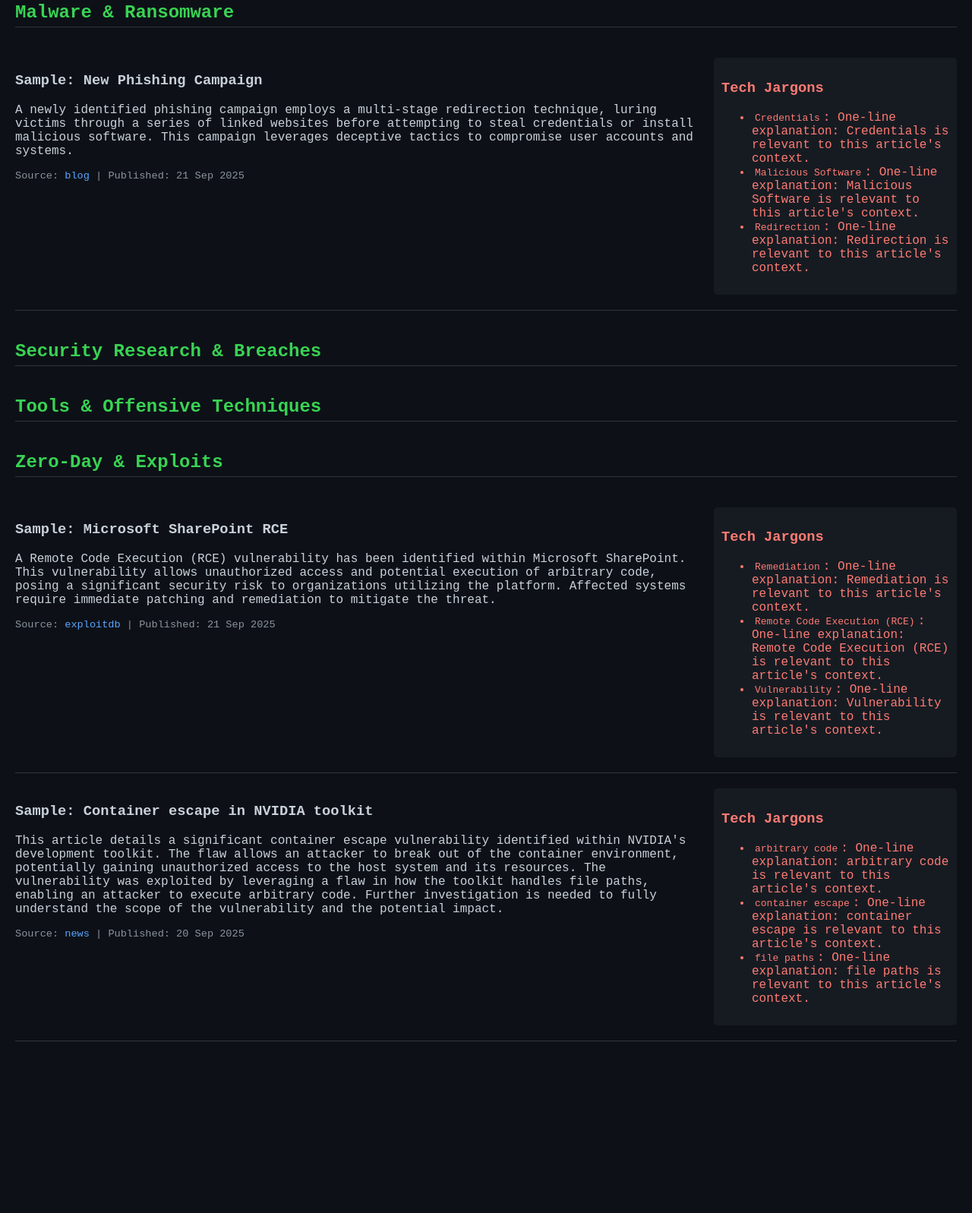
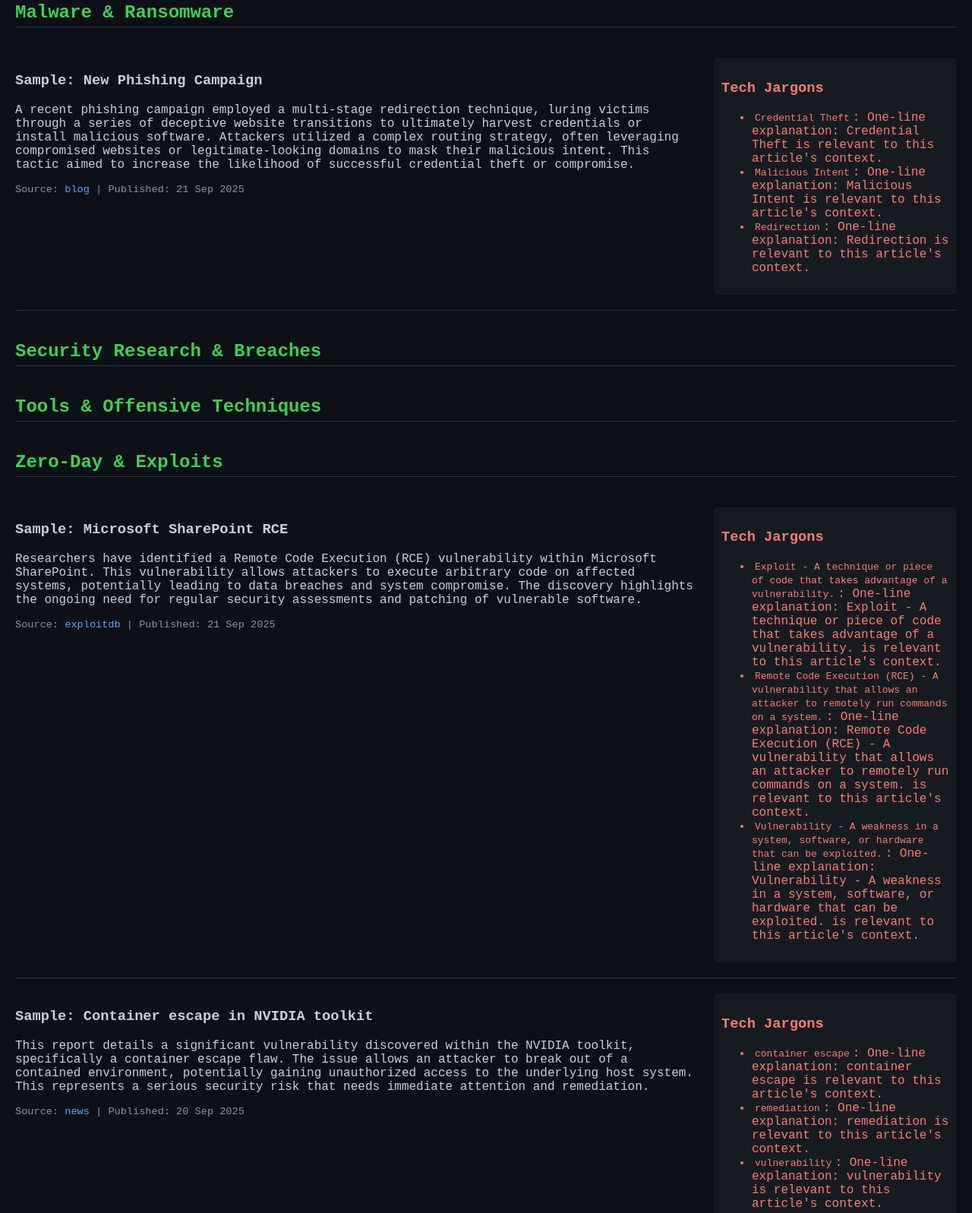
Before and after one commit to IamLucif3r/pwnspectrum-rss, a plain HTML site: page index.html in a window 1280 px wide. Shown: the part 168-1765 px from the top of the page at 76% size. Before the commit the page ends 1559 px from the top, so only its background shows below. Drawn offline with Linux system fonts and the light colour scheme.

Commit message:
Update tech digest

```diff
--- a/index.html
+++ b/index.html
@@ -32,7 +32,7 @@
 	<div class="article">
 		<div class="content">
 			<h3>Sample: New Phishing Campaign</h3>
-			<p>A newly identified phishing campaign employs a multi-stage redirection technique, luring victims through a series of linked websites before attempting to steal credentials or install malicious software. This campaign leverages deceptive tactics to compromise user accounts and systems.</p>
+			<p>A recent phishing campaign employed a multi-stage redirection technique, luring victims through a series of deceptive website transitions to ultimately harvest credentials or install malicious software. Attackers utilized a complex routing strategy, often leveraging compromised websites or legitimate-looking domains to mask their malicious intent. This tactic aimed to increase the likelihood of successful credential theft or compromise.</p>
 			<div class="source">
 				Source: <a href="https://example.com/2" target="_blank">blog</a> | Published: 21 Sep 2025
 			</div>
@@ -42,9 +42,9 @@
 			<h3>Tech Jargons</h3>
 			<ul>
 
-				<li><code>Credentials</code>: One-line explanation: Credentials is relevant to this article&#39;s context.</li>
+				<li><code>Credential Theft</code>: One-line explanation: Credential Theft is relevant to this article&#39;s context.</li>
 
-				<li><code>Malicious Software</code>: One-line explanation: Malicious Software is relevant to this article&#39;s context.</li>
+				<li><code>Malicious Intent</code>: One-line explanation: Malicious Intent is relevant to this article&#39;s context.</li>
 
 				<li><code>Redirection</code>: One-line explanation: Redirection is relevant to this article&#39;s context.</li>
 
@@ -71,7 +71,7 @@
 	<div class="article">
 		<div class="content">
 			<h3>Sample: Microsoft SharePoint RCE</h3>
-			<p>A Remote Code Execution (RCE) vulnerability has been identified within Microsoft SharePoint. This vulnerability allows unauthorized access and potential execution of arbitrary code, posing a significant security risk to organizations utilizing the platform. Affected systems require immediate patching and remediation to mitigate the threat.</p>
+			<p>Researchers have identified a Remote Code Execution (RCE) vulnerability within Microsoft SharePoint. This vulnerability allows attackers to execute arbitrary code on affected systems, potentially leading to data breaches and system compromise. The discovery highlights the ongoing need for regular security assessments and patching of vulnerable software.</p>
 			<div class="source">
 				Source: <a href="https://example.com/1" target="_blank">exploitdb</a> | Published: 21 Sep 2025
 			</div>
@@ -81,11 +81,11 @@
 			<h3>Tech Jargons</h3>
 			<ul>
 
-				<li><code>Remediation</code>: One-line explanation: Remediation is relevant to this article&#39;s context.</li>
+				<li><code>Exploit - A technique or piece of code that takes advantage of a vulnerability.</code>: One-line explanation: Exploit - A technique or piece of code that takes advantage of a vulnerability. is relevant to this article&#39;s context.</li>
 
-				<li><code>Remote Code Execution (RCE)</code>: One-line explanation: Remote Code Execution (RCE) is relevant to this article&#39;s context.</li>
+				<li><code>Remote Code Execution (RCE) - A vulnerability that allows an attacker to remotely run commands on a system.</code>: One-line explanation: Remote Code Execution (RCE) - A vulnerability that allows an attacker to remotely run commands on a system. is relevant to this article&#39;s context.</li>
 
-				<li><code>Vulnerability</code>: One-line explanation: Vulnerability is relevant to this article&#39;s context.</li>
+				<li><code>Vulnerability - A weakness in a system, software, or hardware that can be exploited.</code>: One-line explanation: Vulnerability - A weakness in a system, software, or hardware that can be exploited. is relevant to this article&#39;s context.</li>
 
 			</ul>
 		</div>
@@ -95,7 +95,7 @@
 	<div class="article">
 		<div class="content">
 			<h3>Sample: Container escape in NVIDIA toolkit</h3>
-			<p>This article details a significant container escape vulnerability identified within NVIDIA&#39;s development toolkit. The flaw allows an attacker to break out of the container environment, potentially gaining unauthorized access to the host system and its resources. The vulnerability was exploited by leveraging a flaw in how the toolkit handles file paths, enabling an attacker to execute arbitrary code.  Further investigation is needed to fully understand the scope of the vulnerability and the potential impact.</p>
+			<p>This report details a significant vulnerability discovered within the NVIDIA toolkit, specifically a container escape flaw. The issue allows an attacker to break out of a contained environment, potentially gaining unauthorized access to the underlying host system. This represents a serious security risk that needs immediate attention and remediation.</p>
 			<div class="source">
 				Source: <a href="https://example.com/3" target="_blank">news</a> | Published: 20 Sep 2025
 			</div>
@@ -105,11 +105,11 @@
 			<h3>Tech Jargons</h3>
 			<ul>
 
-				<li><code>arbitrary code</code>: One-line explanation: arbitrary code is relevant to this article&#39;s context.</li>
-
 				<li><code>container escape</code>: One-line explanation: container escape is relevant to this article&#39;s context.</li>
 
-				<li><code>file paths</code>: One-line explanation: file paths is relevant to this article&#39;s context.</li>
+				<li><code>remediation</code>: One-line explanation: remediation is relevant to this article&#39;s context.</li>
+
+				<li><code>vulnerability</code>: One-line explanation: vulnerability is relevant to this article&#39;s context.</li>
 
 			</ul>
 		</div>
```
